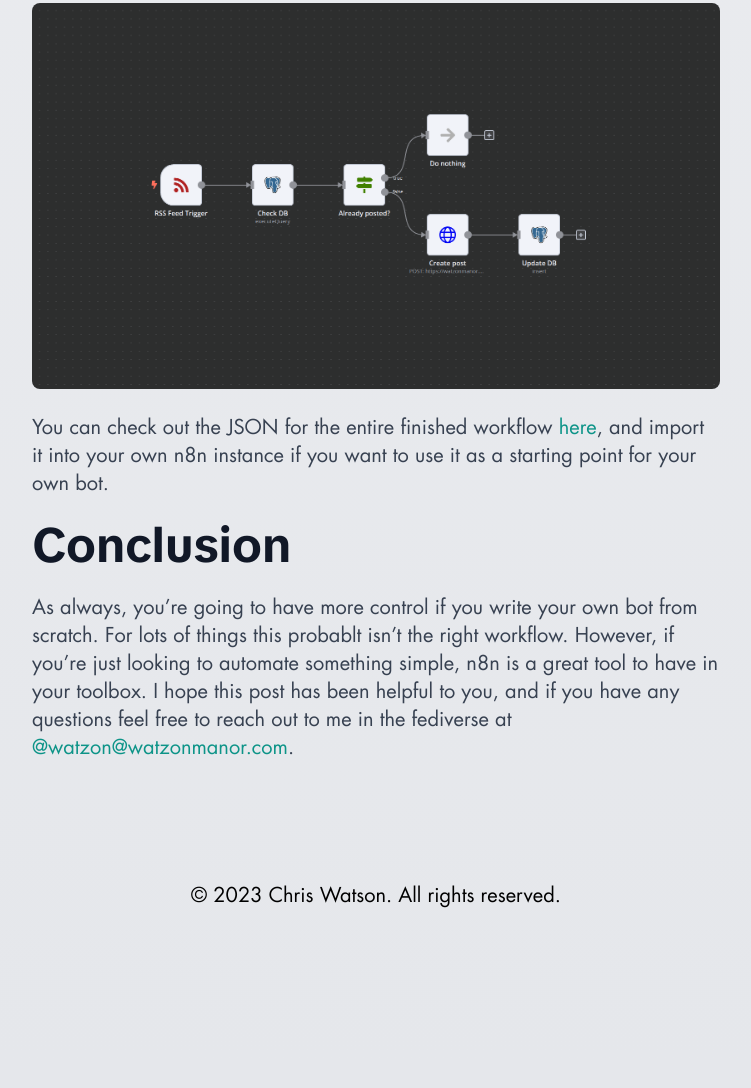
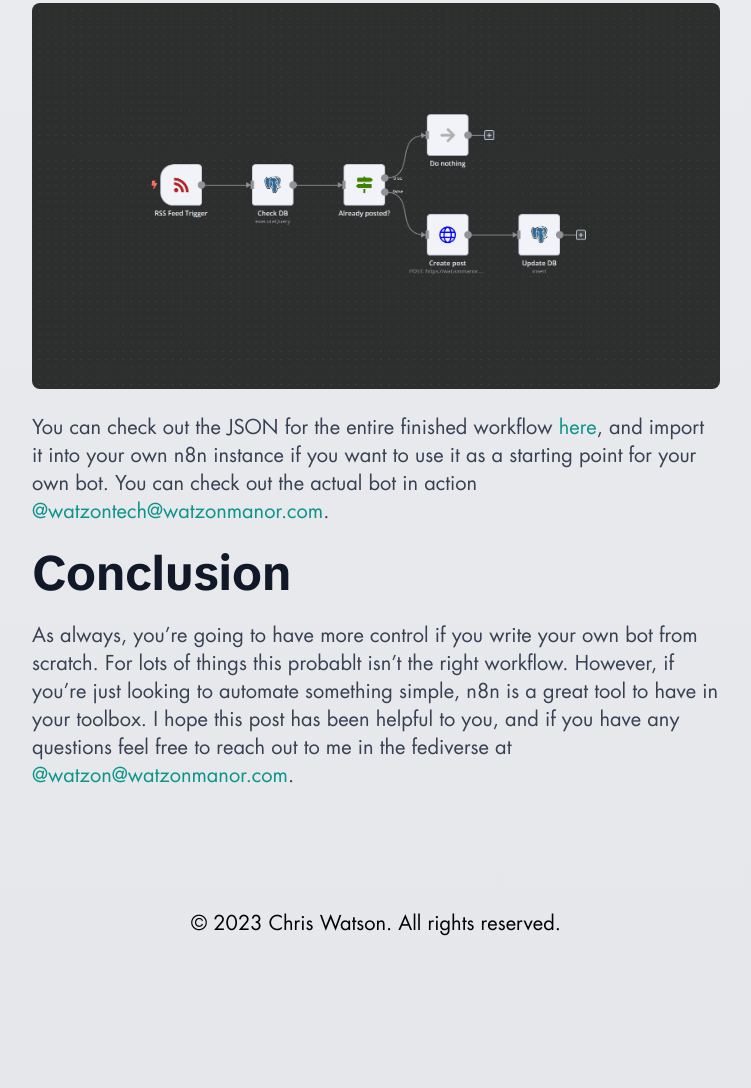
Before and after one commit to watzon/watzon.tech, an Astro site: page /posts/using-n8n-to-create-a-simple-mastodon-bot in a window 1280 px wide. Shown: the part 2747-3835 px from the top of the page, without its empty margins (264-1015 px from the left). Before the commit the page ends 3807 px from the top, so only its background shows below. Built offline with nearby package versions, Linux system fonts and the light colour scheme; Astro itself is replaced by a stand-in of ours; some icons are missing.

Commit message:
mastodon bot stuff

```diff
--- a/src/content/posts/using-n8n-to-create-a-simple-mastodon-bot.md
+++ b/src/content/posts/using-n8n-to-create-a-simple-mastodon-bot.md
@@ -52,7 +52,7 @@ Lastly we'll update the database with the new post.
 
 ![The finished workflow](/images/using-n8n-to-create-a-simple-mastodon-bot.png)
 
-You can check out the JSON for the entire finished workflow [here](https://0x45.st/repeat-gain-sum.json), and import it into your own n8n instance if you want to use it as a starting point for your own bot.
+You can check out the JSON for the entire finished workflow [here](https://0x45.st/repeat-gain-sum.json), and import it into your own n8n instance if you want to use it as a starting point for your own bot. You can check out the actual bot in action [@watzontech@watzonmanor.com](https://watzonmanor.com/@watzontech).
 
 ## Conclusion
 
--- a/src/pages/index.astro
+++ b/src/pages/index.astro
@@ -36,6 +36,9 @@ const latestPosts = (await getCollection('posts'))
 				<a href="https://watzonmanor.com/@watzon" title="It's really Misskey, but Mastodon is more well known">Mastodon</a>
 				and on my main <a href="https://tiktok.com/@3dprintifer">TikTok account</a>. You can also check out my projects
 				on <a href="https://github.com/watzon">Github</a>.
+			</p>
+			<p>
+				While the blog doesn't have a newletter, I do have a Mastodon bot you can follow <a href="https://watzonmanor.com/@watzontech">@watzontech@watzonmanor.com</a>.
 			</p>
 			<h5>Featured Projects</h5>
 			<div class="project-list">
```
